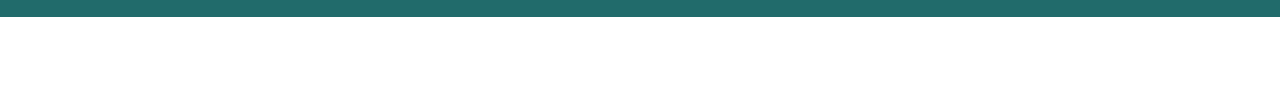
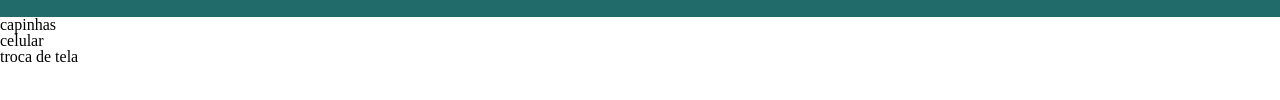
Before and after one commit to eikhauan/curso4-site--1b, a plain HTML site: page produtos.html in a window 1280 px wide. Shown: the part 214-314 px from the top of the page. Drawn offline with Linux system fonts and the light colour scheme.

Commit message:
iuytrdfgh

```diff
--- a/produtos.html
+++ b/produtos.html
@@ -22,6 +22,13 @@
        </nav>
     </header>
 
+    <main>
+      <ul>
+         <li>capinhas</li>
+         <li>celular</li>
+         <ul>troca de tela</ul>
+      </ul>
+    </main>
 
    </body>
 </html>
```
